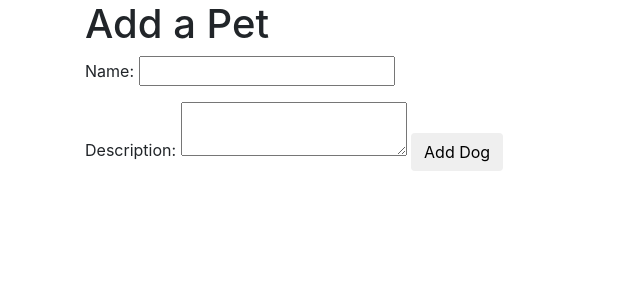
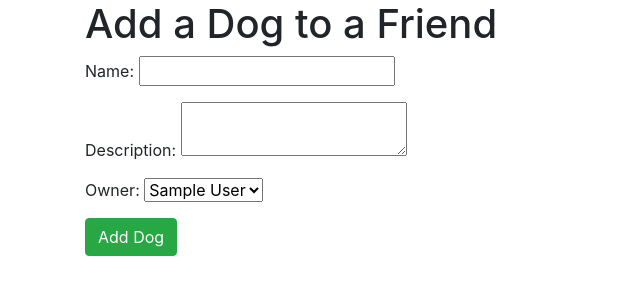
Before and after one commit to kcwebers/User_flask_proj, a Flask app: template flask_app/templates/dogs/create.html in a window 1280 px wide. Shown: the top 300 px of the page, without its empty margins (0-640 px from the left). Run offline with Flask 2, Linux system fonts and the light colour scheme; the template is opened without the code that fills it: most values are stand-ins (such as "Sample title", 1, 10 or a date in 2020); some libraries are stand-ins or nearby versions.

Commit message:
adding relationship functions for dog to friend

```diff
--- a/flask_app/controllers/dogs.py
+++ b/flask_app/controllers/dogs.py
@@ -2,6 +2,7 @@ from flask_app import app
 from flask import render_template,redirect,request,session,flash
 from flask_app.config.mysqlconnection import connectToMySQL
 from flask_app.models.dog import Dog
+from flask_app.models.friend import Friend
 
 ##############################################
 # Create routes
@@ -10,7 +11,7 @@ from flask_app.models.dog import Dog
 # render the create.html which houses the form
 @app.route("/new")
 def new():
-    return render_template("dogs/create.html")
+    return render_template("dogs/create.html", all_friends = Friend.all_friends())
 
 # process the infro from our form on create.html, then redirect elsewhere
 @app.route("/create_dog", methods=["POST"])
@@ -18,6 +19,7 @@ def create_dog():
     data = {
         "name":request.form['name'],
         "description":request.form['desc'],
+        "friend_id":request.form['friend_id']
     }
     Dog.save_dog(data)
     return redirect('/')
--- a/flask_app/controllers/friends.py
+++ b/flask_app/controllers/friends.py
@@ -19,7 +19,7 @@ def show(id):
     data = {
         "id" : id
     }
-    return render_template("friends/show.html", friend = Friend.one_friend(data))
+    return render_template("friends/show.html", friend = Friend.get_dogs_by_friend(data))
 
 ##############################################
 # Create routes
@@ -46,7 +46,7 @@ def create_friend():
 ##############################################
 
 @app.route("/delete/<id>")
-def delete(id):
+def delete_friend(id):
     data = {
         "id" : int(id)
     }
--- a/flask_app/models/dog.py
+++ b/flask_app/models/dog.py
@@ -3,8 +3,8 @@ from flask_app.config.mysqlconnection import connectToMySQL
 class Dog:
     def __init__(self, data):
         self.id = data['id']
-        self.name = data['first_name']
-        self.description = data['last_name']
+        self.name = data['name']
+        self.description = data['description']
         self.created_at = data['created_at']
         self.updated_at = data['updated_at']
 
@@ -13,5 +13,5 @@ class Dog:
 ##############################################
     @classmethod
     def save_dog(cls, data):
-        query = "INSERT INTO dogs (name, description, created_at) VALUES (%(name)s, %(description)s, NOW());"
+        query = "INSERT INTO dogs (name, description, friend_id, created_at) VALUES (%(name)s, %(description)s, %(friend_id)s,NOW());"
         return connectToMySQL('first_flask').query_db(query, data)
--- a/flask_app/templates/dogs/create.html
+++ b/flask_app/templates/dogs/create.html
@@ -9,11 +9,18 @@
 </head>
 <body>
     <div class="container">
-        <h1>Add a Pet</h1>
+        <h1>Add a Dog to a Friend</h1>
         <form action="/create_dog" method="POST">
             <p>Name: <input type="text" name="name"></p>
             <p>Description: <textarea name="desc"></textarea>
-            <input class="btn btn-succs" type="submit" value="Add Dog">
+            <p>Owner:
+                <select name="friend_id">
+                    {% for friend in all_friends %}
+                    <option value="{{ friend['id'] }}">{{ friend['first_name'] }} {{ friend['last_name'] }}</option>
+                    {% endfor %}
+                </select>
+            </p>
+            <input class="btn btn-success" type="submit" value="Add Dog">
         </form>
     </div>
 
```
Also changed, not shown: flask_app/models/friend.py (+22 -2 lines), flask_app/templates/friends/show.html (+8 -3 lines).
